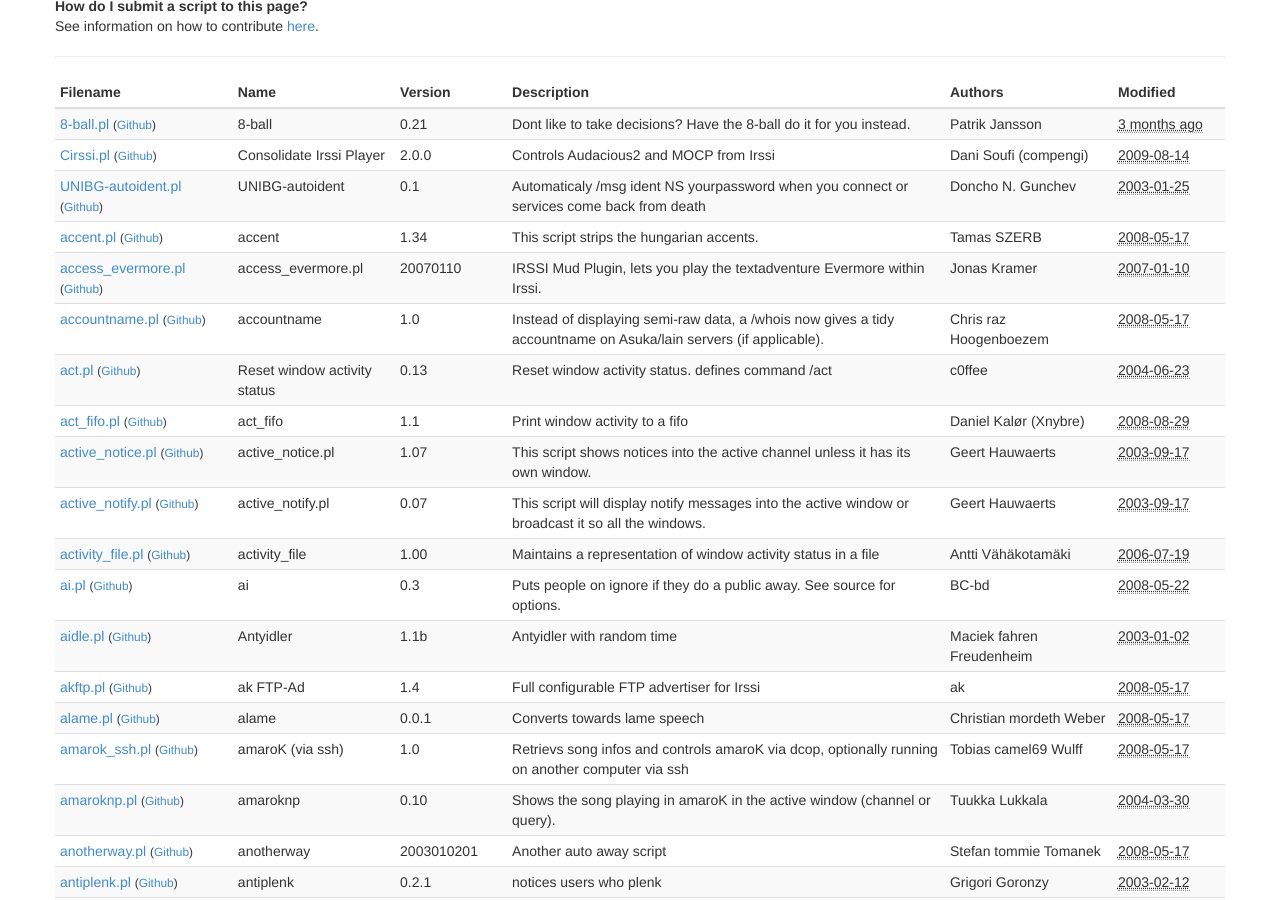
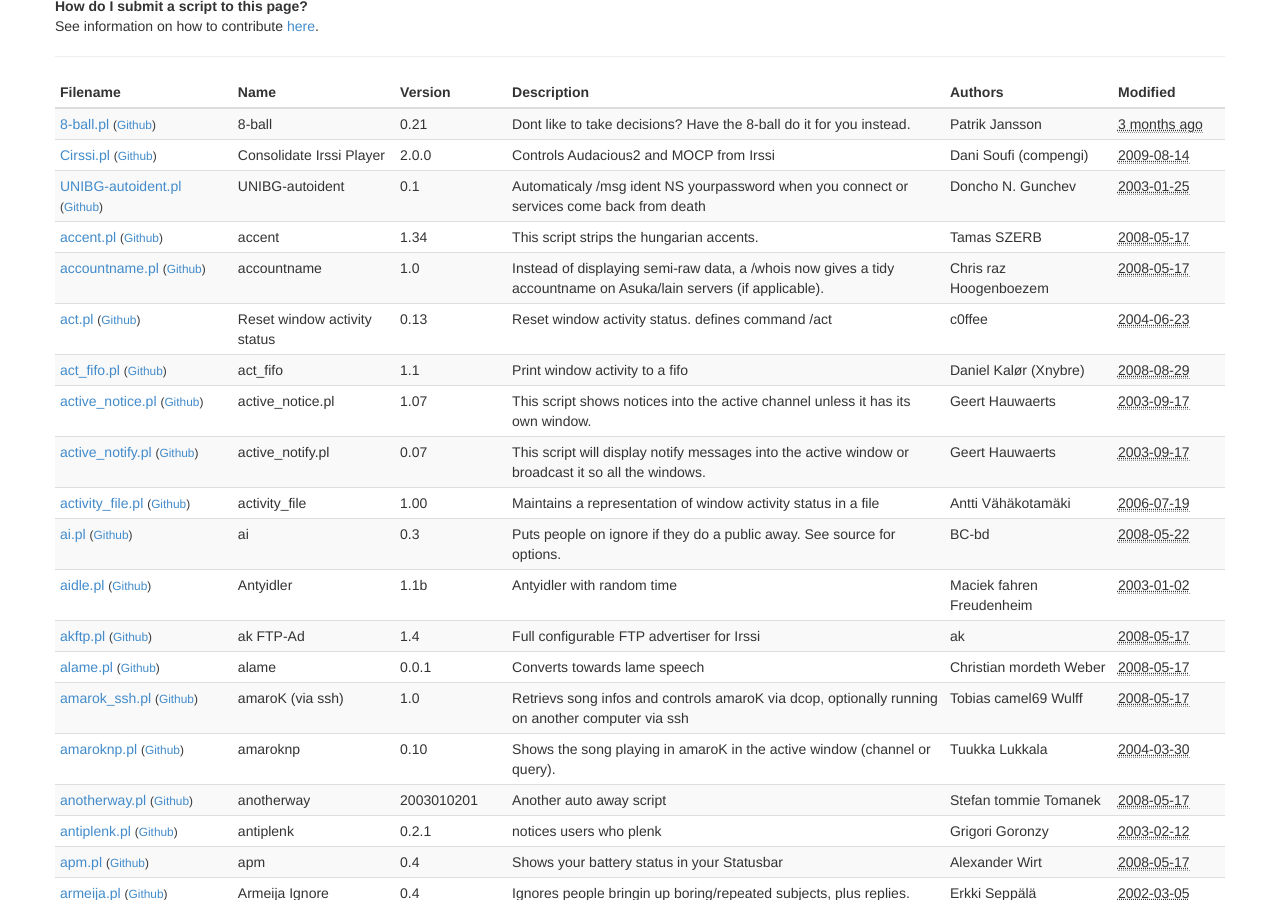
Before and after one commit to irssi/scripts.irssi.org, a Jekyll site: the page built from index.html, in a window 1280 px wide and 900 px high, scrolled down 374 px. Built offline with Jekyll 4.4.1, drawn with Linux system fonts in a browser that asks for light colours.

Commit message:
Remove access_evermore.pl, the server it uses is down
(and it blocks which is just silly.)

```diff
--- a/_data/scripts.yaml
+++ b/_data/scripts.yaml
@@ -38,16 +38,6 @@
   license: "GPL"
   name: "accent"
   version: "1.34"
-
-- authors: "Jonas Kramer"
-  contact: "jonas.kramer@gmx.net"
-  description: "IRSSI Mud Plugin, lets you play the textadventure Evermore within Irssi."
-  filename: "access_evermore.pl"
-  modified: "2007-01-10 21:51:09"
-  license: "GPL"
-  modules: "Net::Telnet s,n, chat"
-  name: "access_evermore.pl"
-  version: "20070110"
 
 - authors: "Chris raz Hoogenboezem"
   contact: "chrish@carrier6.com"
```
Also changed, not shown: 1 other file.
